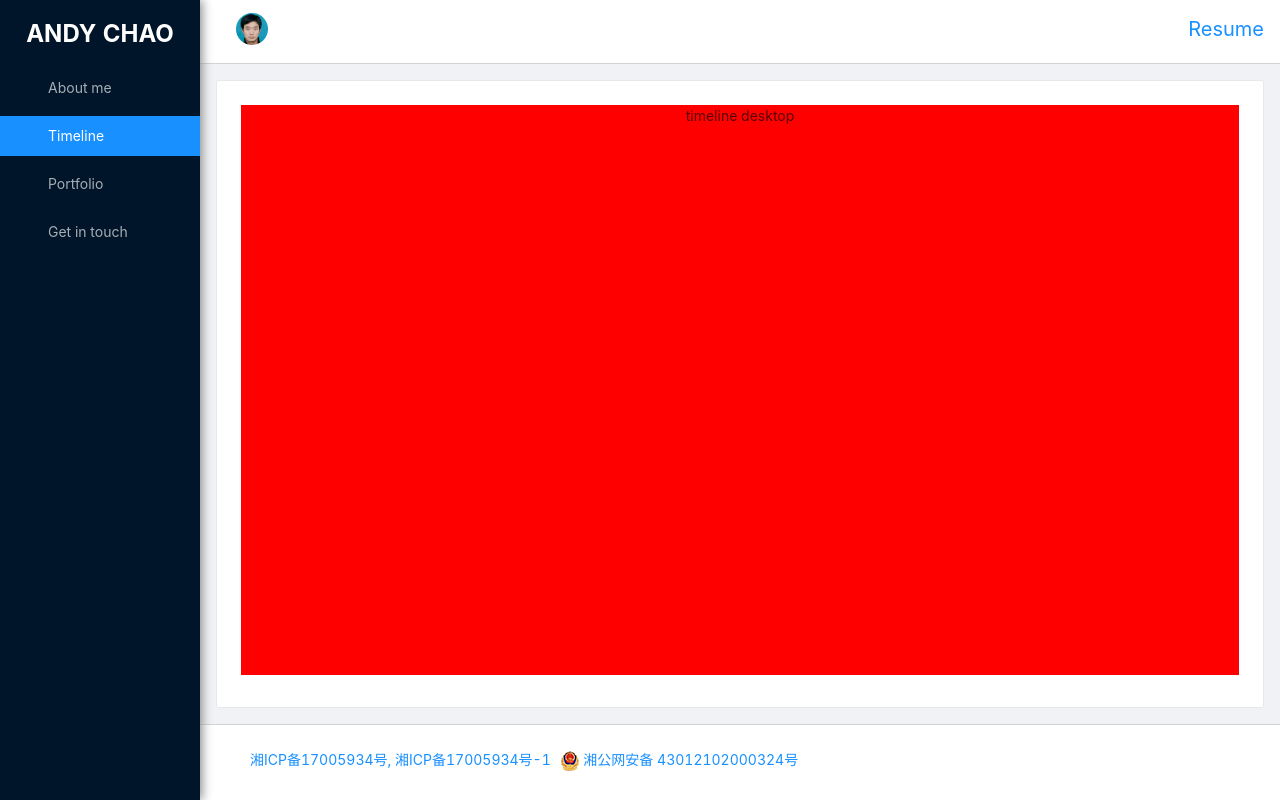
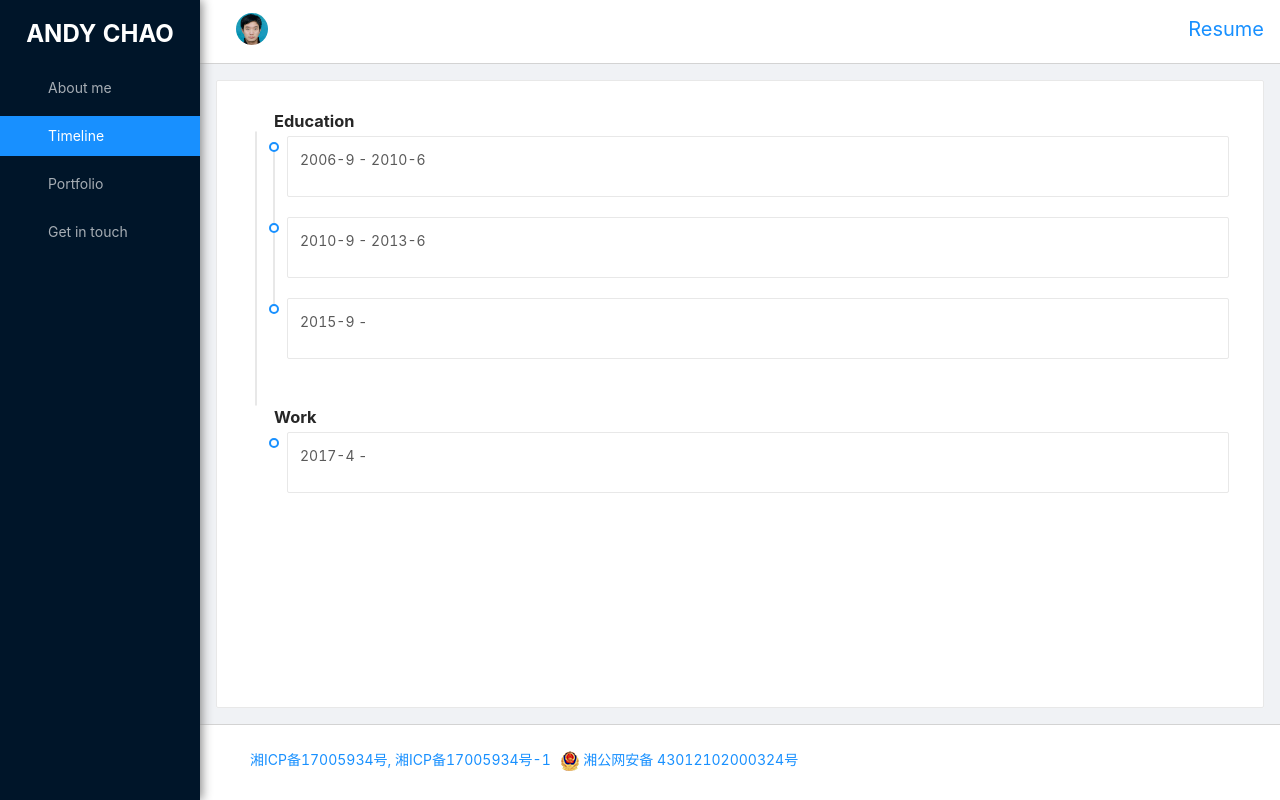
Before and after one commit to andychao217/PersonalWebsiteVue, a Vue app: page /#/about in a window 1280 px wide. Both pictures are taken after a click on the item "Timeline". Built offline with nearby package versions, Linux system fonts and the light colour scheme; what v-charts would draw is missing.

Commit message:
finished timeline page structure

```diff
--- a/src/lang/cn.js
+++ b/src/lang/cn.js
@@ -3,7 +3,7 @@ export const m = {
   helloWhoAmI: "你好, 我叫赵庆, 一名热爱生活的程序员、前端开发工程师",
   ability: "技能值",
   introTitle: "个人特点",
-  introTxt: "我时刻关注行业动态、具有较强的动手和学习能力;对新事物新技术充满好奇心，时刻保持钻研精神;具有良好的沟通及协调能力、逻辑分析能力;工作态度认真负责，具有高度的团队合作精神;乐于接受挑战，能够适应高强度压力的工作;曾在半个月内完成了公司扫码微信小程序的上线(包括服务器,域名,前后端代码的编写,UI的设计等全部工作);也曾在10天内从零开始学习Go语言,并且搭建了一个可用的Web服务器;积极乐观，为人诚信",
+  introTxt: "我时刻关注行业动态、具有较强的动手和学习能力;对新事物新技术充满好奇心，时刻保持钻研精神;具有良好的沟通及协调能力、逻辑分析能力;工作态度认真负责，具有高度的团队合作精神;乐于接受挑战，能够适应高强度压力的工作;曾在半个月内完成了公司扫码微信小程序的上线(包括服务器,域名,前后端代码的编写,UI的设计等全部工作);也曾在10天内从零开始学习Go语言,并且搭建了一个可用的Web服务器;积极乐观, 为人诚信;去年通过坚持锻炼,体重减轻了40斤,现在仍坚持每天健身至少1小时",
   windowTitle: "我的个人信息展示",
   hobbyTitle: "业余爱好",
   hobbies: "阅读,健身,电影,音乐",
@@ -52,5 +52,16 @@ export const m = {
   cardesc: "汽车鸣笛抓拍管理平台 11sdfafdasgdgasdgfagfdagafdgadgfdagsdfafdasgdgasdgfagfdagafdgadgfdag",
   prisondesc: "监狱会见系统后台 11sdfafdasgdgasdgfagfdagafdgadgfdagsdfafdasgdgasdgfagfdagafdgadgfdag",
   minidesc: "微信小程序 11sdfafdasgdgasdgfagfdagafdgadgfdagsdfafdasgdgasdgfagfdagafdgadgfdag",
-  qrdesc: "二维码生成工具 11sdfafdasgdgasdgfagfdagafdgadgfdagsdfafdasgdgasdgfagfdagafdgadgfdag"
+  qrdesc: "二维码生成工具 11sdfafdasgdgasdgfagfdagafdgadgfdagsdfafdasgdgasdgfagfdagafdgadgfdag",
+  educationTitle: "教育经历",
+  workTitle: "工作经历",
+  tillNow: "",
+  bachelorTitle: "",
+  bachelorContent: "",
+  masterTitle: "",
+  masterContent: "",
+  selfLearningTitle: "",
+  selfLearningContent: "",
+  workSponTitle: "",
+  workSponContent: ""
 };
--- a/src/lang/en.js
+++ b/src/lang/en.js
@@ -3,7 +3,7 @@ export const m = {
   helloWhoAmI: "Hello, I'm Andy Chao, a front-end engineer who enjoys the pleasures of life",
   ability: "Ability",
   introTitle: "Characteristics",
-  introTxt: "I'm a curious web front-end engineer with creative mind and willing to accept challenges.;I made the Wechat Applet Available for users whitin just 14 days(Including server, domain, coding(front & back end), UI design, etc.);I also learnt the Go language from scratch in 10 days to build a useful web server;I’m seeking a for job to make full use of these talents.;Let's start scrolling and learn more about me",
+  introTxt: "I'm a curious software engineer with creative mind and willing to accept challenges.;I made the Wechat Applet Available for users whitin just 14 days(Including server, domain, coding(front & back end), UI design, etc.);I also learnt the Go language from scratch in 10 days to build a useful web server;I’m seeking a for job to make full use of these talents.;Last year, through continuous exercise, I lost 40 Jin of weight, and now I still keep on exercising for at least 1 hour a day;Now let's start scrolling and learn more about me",
   windowTitle: "My Personal Information",
   hobbies: "Reading,Exercise,Movie,Music",
   hobbyTitle: "Hobbies",
@@ -52,5 +52,16 @@ export const m = {
   cardesc: "Car whistle capture management platform 11sdfafdasgdgasdgfagfdagafdgadgfdagsdfafdasgdgasdgfagfdagafdgadgfdag",
   prisondesc: "Backstage of prison interview system 11sdfafdasgdgasdgfagfdagafdgadgfdagsdfafdasgdgasdgfagfdagafdgadgfdag",
   minidesc: "Wechat applet 1sdfafdasgdgasdgfagfdagafdgadgfdagsdfafdasgdgasdgfagfdagafdgadgfdag",
-  qrdesc: "QR code generation tool 11sdfafdasgdgasdgfagfdagafdgadgfdagsdfafdasgdgasdgfagfdagafdgadgfdag"
+  qrdesc: "QR code generation tool 11sdfafdasgdgasdgfagfdagafdgadgfdagsdfafdasgdgasdgfagfdagafdgadgfdag",
+  educationTitle: "Education",
+  workTitle: "Work",
+  tillNow: "",
+  bachelorTitle: "",
+  bachelorContent: "",
+  masterTitle: "",
+  masterContent: "",
+  selfLearningTitle: "",
+  selfLearningContent: "",
+  workSponTitle: "",
+  workSponContent: ""
 };
--- /dev/null
+++ b/src/lib/timeLineData.js
@@ -0,0 +1,42 @@
+const timelineData = [
+    {
+        title: "m.educationTitle",
+        color: "green",
+        icon: "read",
+        experience: [
+            {
+                starttime: "2006-9",
+                endtime: "2010-6",
+                title: "m.bachelorTitle",
+                content: "m.bachelorContent"
+            },
+            {
+                starttime: "2010-9",
+                endtime: "2013-6",
+                title: "m.masterTitle",
+                content: "m.masterContent"
+            },
+            {
+                starttime: "2015-9",
+                endtime: "m.tillNow",
+                title: "m.selfLearningTitle",
+                content: "m.selfLearningContent"
+            }
+        ]
+    },
+    {
+        title: "m.workTitle",
+        color: "red",
+        icon: "desktop",
+        experience: [
+            {
+                starttime: "2017-4",
+                endtime: "m.tillNow",
+                title: "m.workSponTitle",
+                content: "m.workSponContent"
+            }
+        ]
+    }
+];
+
+export default timelineData;
--- a/src/views/desktop/Timeline.vue
+++ b/src/views/desktop/Timeline.vue
@@ -1,15 +1,34 @@
 <template>
-  <div class="scrollDiv" :style="{height: contentHeight + 'px', background: 'red'}">
-    timeline desktop
+  <div class="scrollDiv" :style="{height: contentHeight + 'px', padding: '10px 10px'}">
+    <a-row>
+      <a-timeline>
+        <a-timeline-item v-for="(item, index) in data" :key="index" :color="item.color" style="text-align:left;">
+          <a-icon slot="dot" :type="item.icon" style="font-size: 24px;" />
+          <h3 style="font-weight:bolder;margin-left:5px;">{{$t(item.title)}}</h3>
+          <a-timeline>
+            <a-timeline-item v-for="(experience, index2) in item.experience" :key="index2" style="text-align:left;">
+              <a-card :title="$t(experience.title)" size="small" hoverable>
+                <p>
+                  {{$t(experience.starttime)}} - {{$t(experience.endtime)}}
+                </p>
+                <p>{{$t(experience.content)}}</p>
+              </a-card>
+            </a-timeline-item>
+          </a-timeline>
+        </a-timeline-item>
+      </a-timeline>
+    </a-row>
   </div>
 </template>
 <script>
   import Bus from '@/lib/bus';
+  import timeLineData from '@/lib/timeLineData.js';
   export default {
     name: "timeLine",
     data() {
       return {
-        contentHeight: 690
+        contentHeight: 690,
+        data: null
       }
     },
     watch: {
@@ -37,6 +56,7 @@
           _this.contentHeight = _this.$util.resizeTable();
         })()
       }
+      this.data = timeLineData;
     },
     beforeRouteLeave(to, from, next) {
       this.$destroy();
--- a/src/views/mobile/Timeline.vue
+++ b/src/views/mobile/Timeline.vue
@@ -1,14 +1,31 @@
 <template>
-  <div class="scrollDiv" :style="{overflowY:'auto', height: contentHeight + 133 + 'px', background: 'red'}">
-      timeline mobile
+  <div class="scrollDiv"
+    :style="{overflowY:'auto', height: contentHeight + 133 + 'px'}">
+    <van-collapse v-model="activeName" accordion style="text-align:left;">
+      <van-collapse-item v-for="(item, index) in data" :key="index" :title="$t(item.title)" :name="index">
+        <van-panel
+          v-for="(experience, index2) in item.experience"
+          :key="index2"
+          :title="$t(experience.title)"
+          :desc="$t(experience.starttime) + ' - '  + $t(experience.endtime)"
+        >
+          <div>
+            {{$t(experience.content)}}
+          </div>
+        </van-panel>
+      </van-collapse-item>
+    </van-collapse>
   </div>
 </template>
 <script>
+  import timeLineData from '@/lib/timeLineData.js';
   export default {
     name: "timeLineMobile",
-  data () {
+    data() {
       return {
-      contentHeight: 690
+        contentHeight: 690,
+        data: null,
+        activeName: 1
       }
     },
     watch: {
@@ -30,11 +47,13 @@ export default {
         return (() => {
           _this.contentHeight = _this.$util.resizeTable();
         })()
-    }
+      };
+      this.data = timeLineData;
     },
     beforeRouteLeave(to, from, next) {
       this.$destroy();
       next();
     }
   }
+
 </script>
```
Lines whose indentation alone changed are shown as unchanged.
